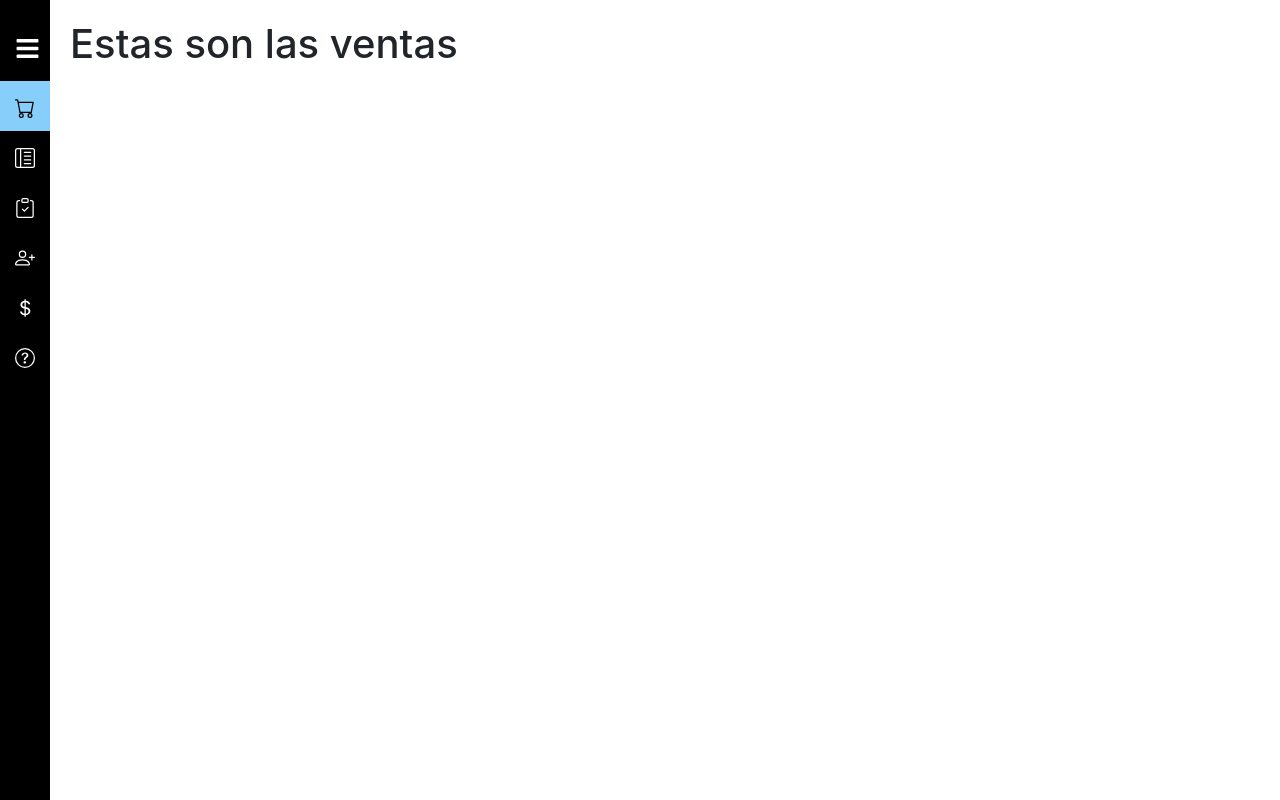
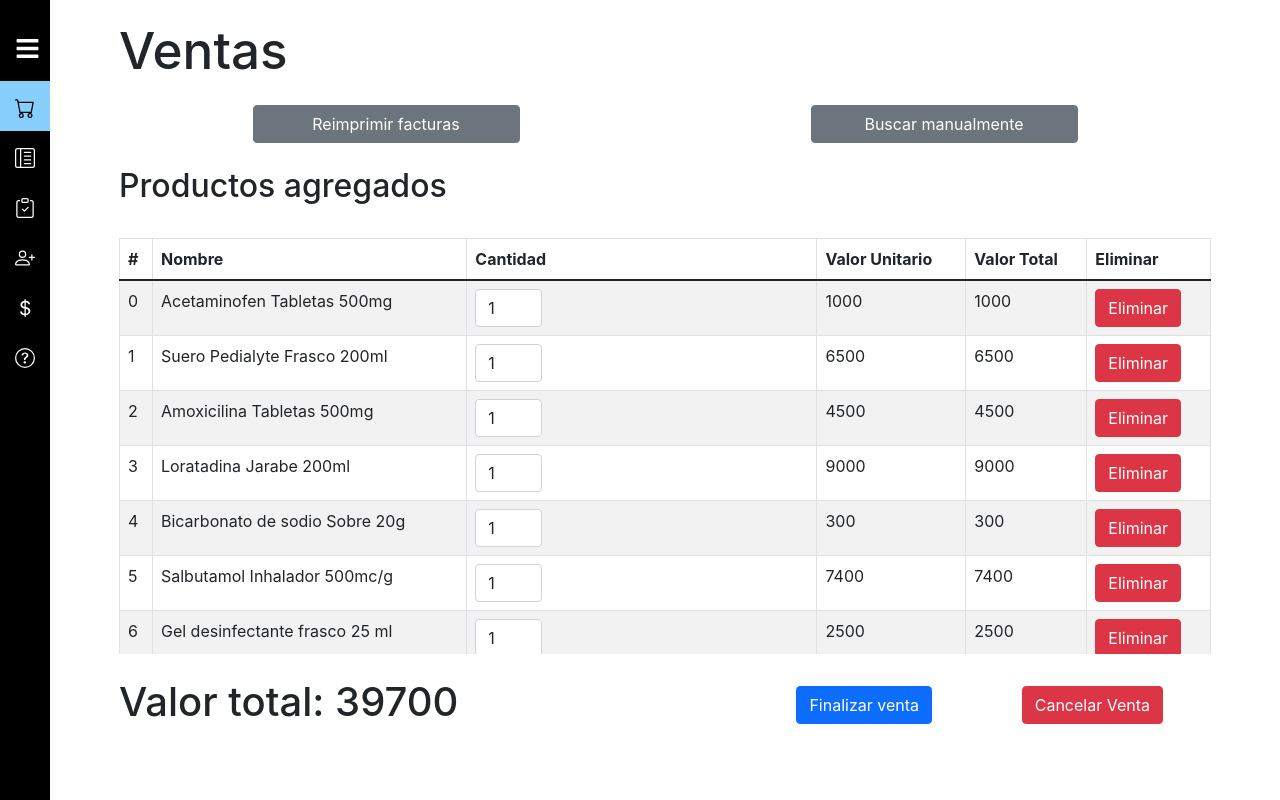
Before and after one commit to Fabian-Ojeda/PharmWare_client, a React (Create React App) app: page /Ventas in a window 1280 px wide. Built offline with nearby package versions, Linux system fonts and the light colour scheme.

Commit message:
Agregación de la interfaz grafica de ventas con estilización y funcionalidad temporal (Se debe corregir la alineación de los campos de busqueda manual de producto posiblemente creando otro componente y diseñando los realcionado a reimprimir facturas)

```diff
--- /dev/null
+++ b/src/Components/FormItemSaleTable.js
@@ -0,0 +1,22 @@
+import React from "react";
+
+const FormItemSaleTable = (props) => {
+
+  const changeQuantity = (event) => {
+    props.changeTotalValue(event.target.value)
+  }
+  return(
+      <form>
+        <input
+            name="quantityProduct"
+            className="form-control"
+            type={'number'}
+            style={{width:'20%'}}
+            defaultValue={1}
+            min={1}
+            onChange={changeQuantity}
+        />
+      </form>)
+}
+
+export default FormItemSaleTable
--- /dev/null
+++ b/src/Components/ItemSaleTable.js
@@ -0,0 +1,25 @@
+import React , {useState} from "react";
+import FormItemSaleTable from "./FormItemSaleTable";
+
+const ItemSaleTable = (props) => {
+
+    const [totalValue, setTotalValue] = useState(props.product.unitValue*props.product.quantity)
+
+    const changeTotalValue = (totalQuantity) => {
+        setTotalValue(props.product.unitValue*totalQuantity)
+        props.modifyQuantity(props.product.id, totalQuantity)
+    }
+
+  return(<tr>
+      <td>{props.product.id}</td>
+      <td>{props.product.name}</td>
+      <td><FormItemSaleTable
+          changeTotalValue={changeTotalValue}
+      /></td>
+      <td>{props.product.unitValue}</td>
+      <td>{totalValue}</td>
+      <td><button className={'btn btn-danger'} onClick={()=>props.deleteItem(props.product.id)}>Eliminar</button></td>
+  </tr>)
+}
+
+export default ItemSaleTable
--- /dev/null
+++ b/src/Components/TableSales.js
@@ -0,0 +1,33 @@
+import React from "react";
+import { Table } from 'react-bootstrap';
+import ItemSaleTable from "./ItemSaleTable";
+
+const TableSales = (props) => {
+
+  return(
+    <div className={'mt-4'}>
+      <Table striped bordered hover>
+        <thead>
+        <tr>
+          <th>#</th>
+          <th>Nombre</th>
+          <th>Cantidad</th>
+          <th>Valor Unitario</th>
+          <th>Valor Total</th>
+          <th>Eliminar</th>
+        </tr>
+        </thead>
+        <tbody>
+        {props.products.map((item) => (
+            <ItemSaleTable
+                key={item.id}
+                product={item}
+                modifyQuantity={props.modifyQuantity}
+                deleteItem={props.deleteItem}/>
+        ))}
+        </tbody>
+      </Table>
+    </div>)
+}
+
+export default TableSales
--- a/src/pages/Sales.js
+++ b/src/pages/Sales.js
@@ -1,9 +1,93 @@
-import React from "react";
+import React, {useState, useEffect } from "react";
+import TableSales from "../Components/TableSales";
+import FormSearchProdUpdIn from "../Components/FormSearchProdUpdIn";
 
 const Sales = () => {
+    const [products, setProducts] = useState([{id:0, name:'Acetaminofen Tabletas 500mg',quantity:1,unitValue:1000},
+        {id:1, name:'Suero Pedialyte Frasco 200ml',quantity:1,unitValue:6500},
+        {id:2, name:'Amoxicilina Tabletas 500mg',quantity:1,unitValue:4500},
+        {id:3, name:'Loratadina Jarabe 200ml',quantity:1,unitValue:9000},
+        {id:4, name:'Bicarbonato de sodio Sobre 20g',quantity:1,unitValue:300},
+        {id:5, name:'Salbutamol Inhalador 500mc/g',quantity:1,unitValue:7400},
+        {id:6, name:'Gel desinfectante frasco 25 ml',quantity:1,unitValue:2500},
+        {id:7, name:'Dolex Jarabe 100 ml',quantity:1,unitValue:8500},])
+
+    const [totalSale, setTotalSale] = useState(0)
+
+    const [handleSearch, setHandleSearch] = useState(false)
+
+    const calcTotalSale = () => {
+        let addSale = 0
+        products.forEach(element => (addSale+=(element.unitValue*element.quantity)))
+        setTotalSale(addSale)
+    }
+
+    const modifyQuantity = (id, quantity) =>{
+        let productsTemp = products
+        for (let i = 0; i < productsTemp.length; i++) {
+            if(productsTemp[i].id===id){
+                productsTemp[i].quantity=quantity
+                i+=productsTemp.length
+            }
+        }
+        setProducts(productsTemp)
+        calcTotalSale()
+    }
+
+    const deleteItem = (id) => {
+        let productsTemp = products
+        for (let i = 0; i < productsTemp.length; i++) {
+            if(productsTemp[i].id===id){
+                productsTemp.splice(i,1)
+                i+=productsTemp.length
+            }
+        }
+        setProducts(productsTemp)
+        calcTotalSale()
+    }
+
+    const showHandleSearch = () => {
+      setHandleSearch(true)
+    }
+
+    const printBills = () => {
+        alert("aqui van los comandos de reimprimir facturas")
+    }
+
+    useEffect(() => {
+        calcTotalSale()
+    });
   return(
-      <div>
-        <h1>Estas son las ventas</h1>
+      <div className={'container'}>
+        <h1 className='TitleSection'>Ventas</h1>
+          {/*Panel de opciones*/}
+          <div className={'row mt-4'}>
+              <div className={'col'} align={'center'}><button className={'btn btn-secondary '} onClick={printBills} style={{width:'50%'}}>Reimprimir facturas</button></div>
+              <div className={'col'} align={'center'}><button className={'btn btn-secondary'} onClick={showHandleSearch} style={{width:'50%'}}>Buscar manualmente</button></div>
+          </div>
+          {/*Panel de busqueda manual*/}
+          {handleSearch ? <FormSearchProdUpdIn/>:<span></span>}
+          {/*Table de ventas*/}
+          <div className={'mt-4'}>
+              <h2>Productos agregados</h2>
+              <div className={'contTableSales'}>
+                  <TableSales
+                      products={products}
+                      modifyQuantity={modifyQuantity}
+                      deleteItem={deleteItem}/>
+              </div>
+          </div>
+          {/*Panel Inferior*/}
+          <div className={'row mt-4'}>
+              <div className={'col'}><h1>Valor total: {totalSale}</h1></div>
+              <div className={'col'}>
+                  <div className={'row mt-2'}>
+                      <div className={'col'} align={'right'}><button  className={'btn btn-primary'}>Finalizar venta</button></div>
+                      <div className={'col'} align={'right'}><button className={'btn btn-danger mx-5'}>Cancelar Venta</button></div>
+                  </div>
+              </div>
+
+          </div>
 
       </div>
   )
--- a/src/styles/Pages.css
+++ b/src/styles/Pages.css
@@ -49,3 +49,8 @@
     display: flex;
     width: 80%;
 }
+
+.contTableSales{
+    height: 55vh;
+    overflow-y:scroll;
+}
```
